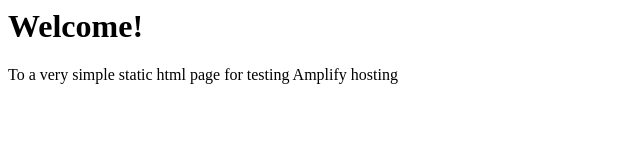
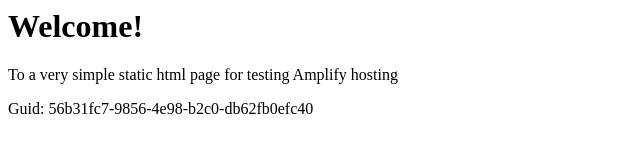
Before and after one commit to aws-aemilia-fra/Github-PR-Commit-Integration-Test-DoNotTouch-Gith-OKSLNVO2-v1-preprod-eu-central-1, a website: page src/index.html in a window 1280 px wide. Shown: the whole page, without its empty margins (0-640 px from the left). Drawn offline with Linux system fonts and the light colour scheme.

Commit message:
commit from integ tests

```diff
--- a/src/index.html
+++ b/src/index.html
@@ -1,3 +1,5 @@
+
+
 <html lang="en">
 
 <head>
@@ -10,6 +12,6 @@
 <body>
     <h1>Welcome!</h1>
     <p>To a very simple static html page for testing Amplify hosting</p>
-</body>
+    <p>Guid: 56b31fc7-9856-4e98-b2c0-db62fb0efc40</p></body>
 
 </html>
```
